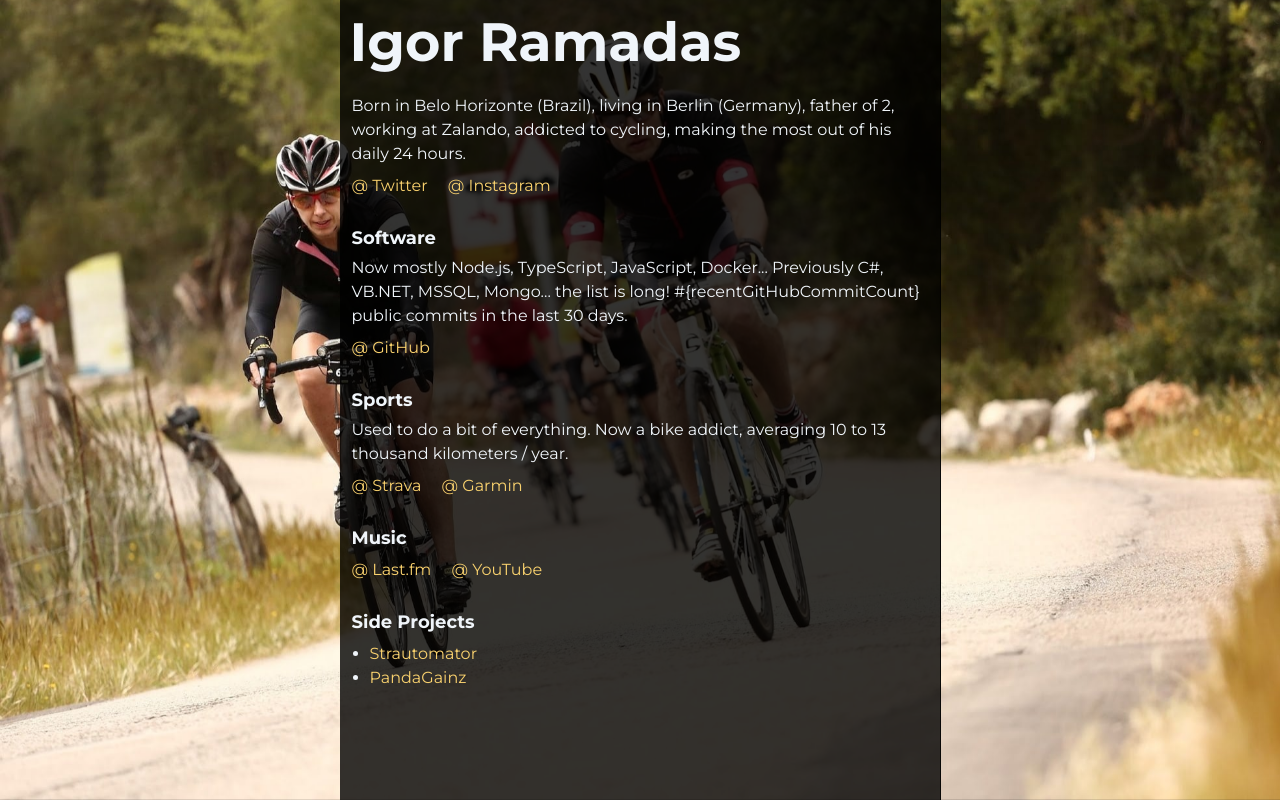
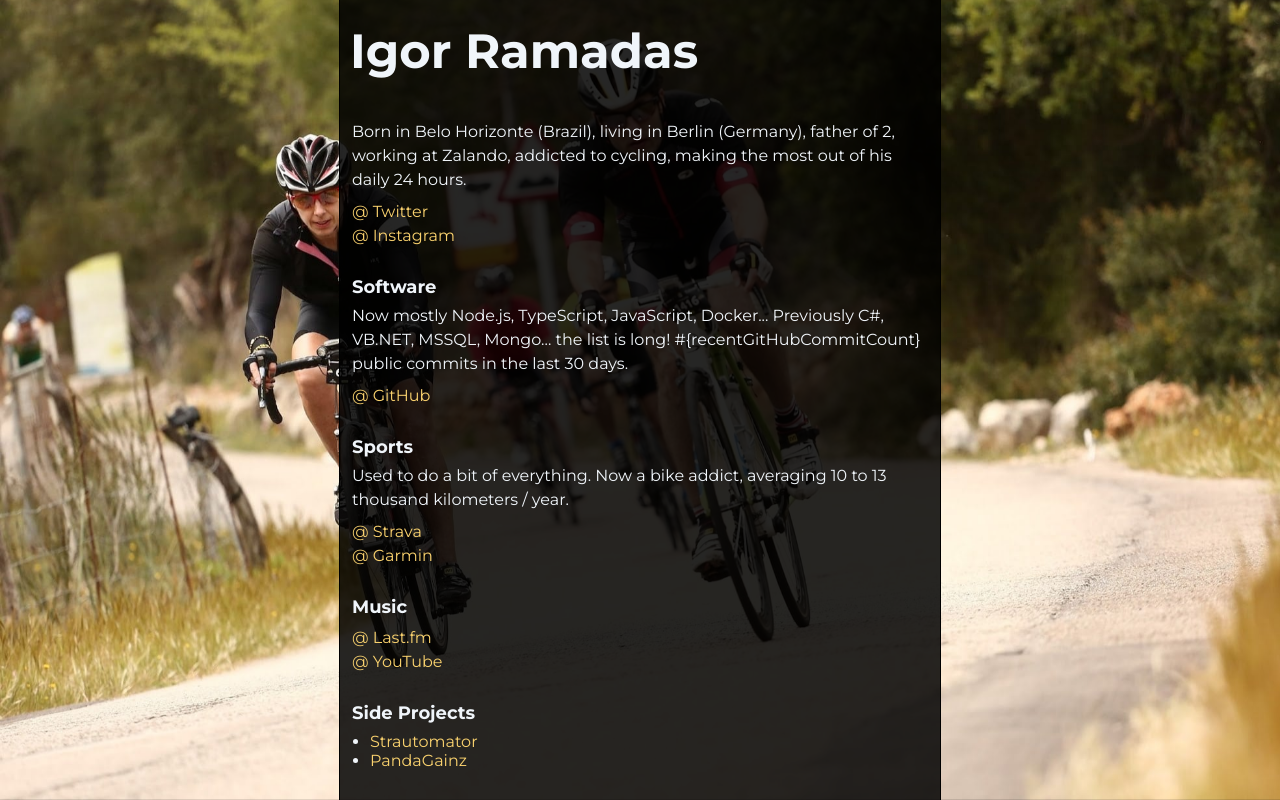
Before and after one commit to igoramadas/aboutigor, a web app: file index.html in a window 1280 px wide. Run offline with its HTML, style and script files only (its server is not run), Linux system fonts and the light colour scheme.

Commit message:
Style updates.

```diff
--- a/assets/styles.css
+++ b/assets/styles.css
@@ -22,8 +22,8 @@
     color: #eb9632;
 }
 h1 {
-    font-size: 54px;
-    margin: 20px 0 40px -2px;
+    font-size: 48px;
+    margin: 12px 0 40px -2px;
 }
 h2 {
     font-size: 18px;
@@ -43,8 +43,9 @@
     z-index: 1;
 }
 #wrapper {
-    background: rgba(0, 0, 0, 0.8);
-    border-right: 1px solid rgba(0, 0, 0, 0.8);
+    background: rgba(0, 0, 0, 0.85);
+    border-left: 1px solid rgba(0, 0, 0);
+    border-right: 1px solid rgba(0, 0, 0);
     height: 100%;
     position: relative;
     max-width: 600px;
@@ -61,13 +62,15 @@
 .panel {
     margin: auto;
     padding: 10px 12px 6px 12px;
+}
+.panel div {
     line-height: 24px;
 }
 .links {
     margin-top: 8px;
 }
 .links a {
-    margin-right: 16px;
+    display: block;
 }
 ul {
     margin: 0;
```
